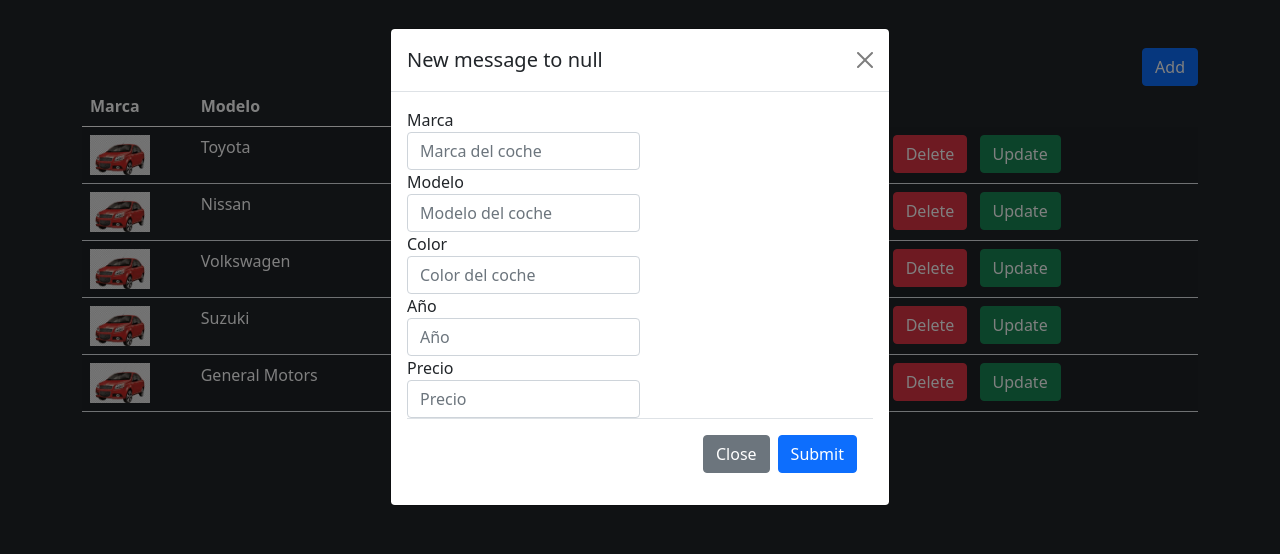
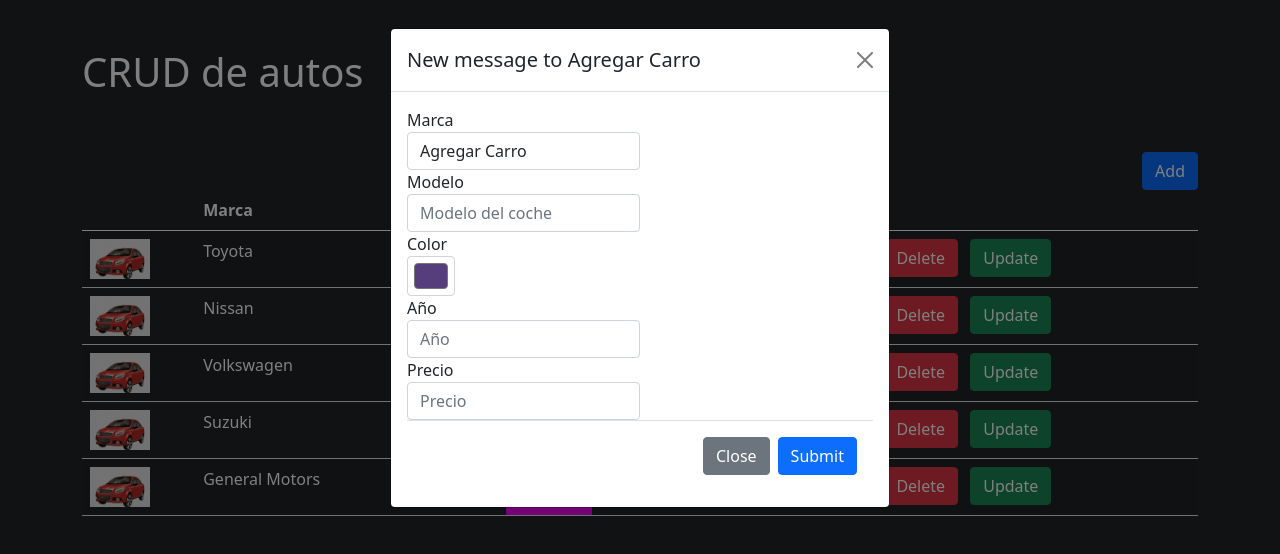
Before and after one commit to jesusmares82-hub/CRUD, a plain HTML site: page index.html in a window 1280 px wide. Both pictures are taken after a click on the button "Add". Drawn offline with nearby package versions, Linux system fonts and the light colour scheme.

Commit message:
Update index.html

```diff
--- a/index.html
+++ b/index.html
@@ -13,20 +13,24 @@
     />
   </head>
   <body class="container bg-dark text-white">
+    <h1 class="mt-5">CRUD de autos</h1>
     <!-- Button trigger modal -->
-    <div class="d-grid gap-2 d-md-flex justify-content-md-end">
+    <div class="gap-2 d-md-flex justify-content-md-end">
       <button
         type="button"
         class="btn btn-primary mt-5 mr-auto modal-dialog-centered d-md-block"
         data-bs-toggle="modal"
         data-bs-target="#staticBackdrop"
+        data-bs-whatever="Agregar Carro"
       >
         Add
       </button>
     </div>
-    <table class="table table-striped">
+    <table class="table table-striped table-responsive">
+      <div class="table-responsive">
         <thead>
           <tr>
+            <th class="text-white"></th>
             <th class="text-white">Marca</th>
             <th class="text-white">Modelo</th>
             <th class="text-white">Color</th>
@@ -36,6 +40,7 @@
           </tr>
         </thead>
         <tbody id="container-users"></tbody>
+      </div>
     </table>
 
     <!-- Modal -->
@@ -48,7 +53,7 @@
       aria-labelledby="staticBackdropLabel"
       aria-hidden="true"
     >
-      <div class="modal-dialog">
+      <div class="modal-dialog" id="carModal">
         <div class="modal-content">
           <div class="modal-header">
             <h5 class="modal-title text-dark" id="staticBackdropLabel">
@@ -75,6 +80,7 @@
                     class="form-control"
                     id="inputCarBrand"
                     placeholder="Marca del coche"
+                    required
                   />
                 </div>
                 <div class="form-group col-md-6">
@@ -84,16 +90,18 @@
                     class="form-control"
                     id="inputModel"
                     placeholder="Modelo del coche"
+                    required
                   />
                 </div>
               </div>
               <div class="form-group col-md-6">
                 <label for="inputColor">Color</label>
                 <input
-                  type="text"
-                  class="form-control"
-                  id="inputColor"
-                  placeholder="Color del coche"
+                  type="color"
+                  class="form-control form-control-color"
+                  id="exampleColorInput"
+                  value="#563d7c"
+                  title="Choose your color"
                 />
               </div>
               <div class="form-group col-md-6">
@@ -103,6 +111,7 @@
                   class="form-control"
                   id="inputYear"
                   placeholder="Año"
+                  required
                 />
               </div>
               <div class="form-row">
@@ -113,6 +122,7 @@
                     class="form-control"
                     id="inputPrice"
                     placeholder="Precio"
+                    required
                   />
                 </div>
               </div>
@@ -124,7 +134,9 @@
                 >
                   Close
                 </button>
-                <button type="submit" class="btn btn-primary">Submit</button>
+                <button type="submit" class="btn btn-primary" id="closemodal">
+                  Submit
+                </button>
               </div>
             </form>
           </div>
@@ -132,6 +144,7 @@
       </div>
     </div>
     <!-- JavaScript Bundle with Popper -->
+
     <script
       src="https://cdn.jsdelivr.net/npm/bootstrap@5.0.0-beta1/dist/js/bootstrap.bundle.min.js"
       integrity="sha384-ygbV9kiqUc6oa4msXn9868pTtWMgiQaeYH7/t7LECLbyPA2x65Kgf80OJFdroafW"
```
Lines whose indentation alone changed are shown as unchanged.
